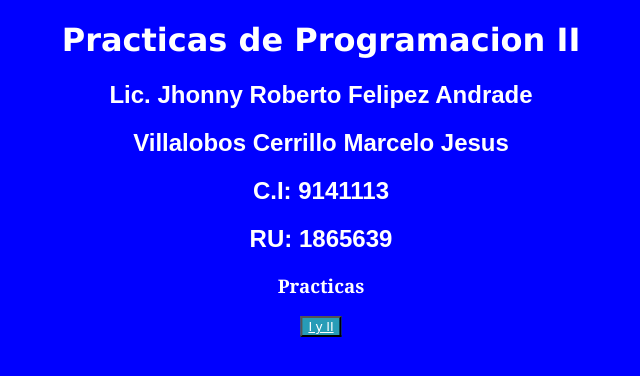
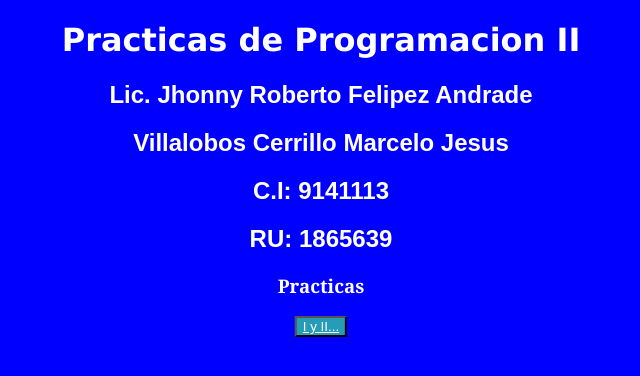
Before and after one commit to Villalobos456/PracticaPrograII, a plain HTML site: page index.html in a window 1280 px wide. Shown: the full height of the page, 319-959 px from the left. Drawn offline with Linux system fonts and the light colour scheme.

Commit message:
Update index.html

```diff
--- a/index.html
+++ b/index.html
@@ -12,7 +12,7 @@
     <h2>C.I: 9141113</h2>
     <h2>RU: 1865639</h2>
     <h3>Practicas</h3>
-    <button> <a href="www.youtube.com">I y II</a></button>
+    <button> <a href="https://github.com/Villalobos456/PracticaPrograII.git">I y II...</a></button>
     <style>
         body {
             background-color: blue;
```
